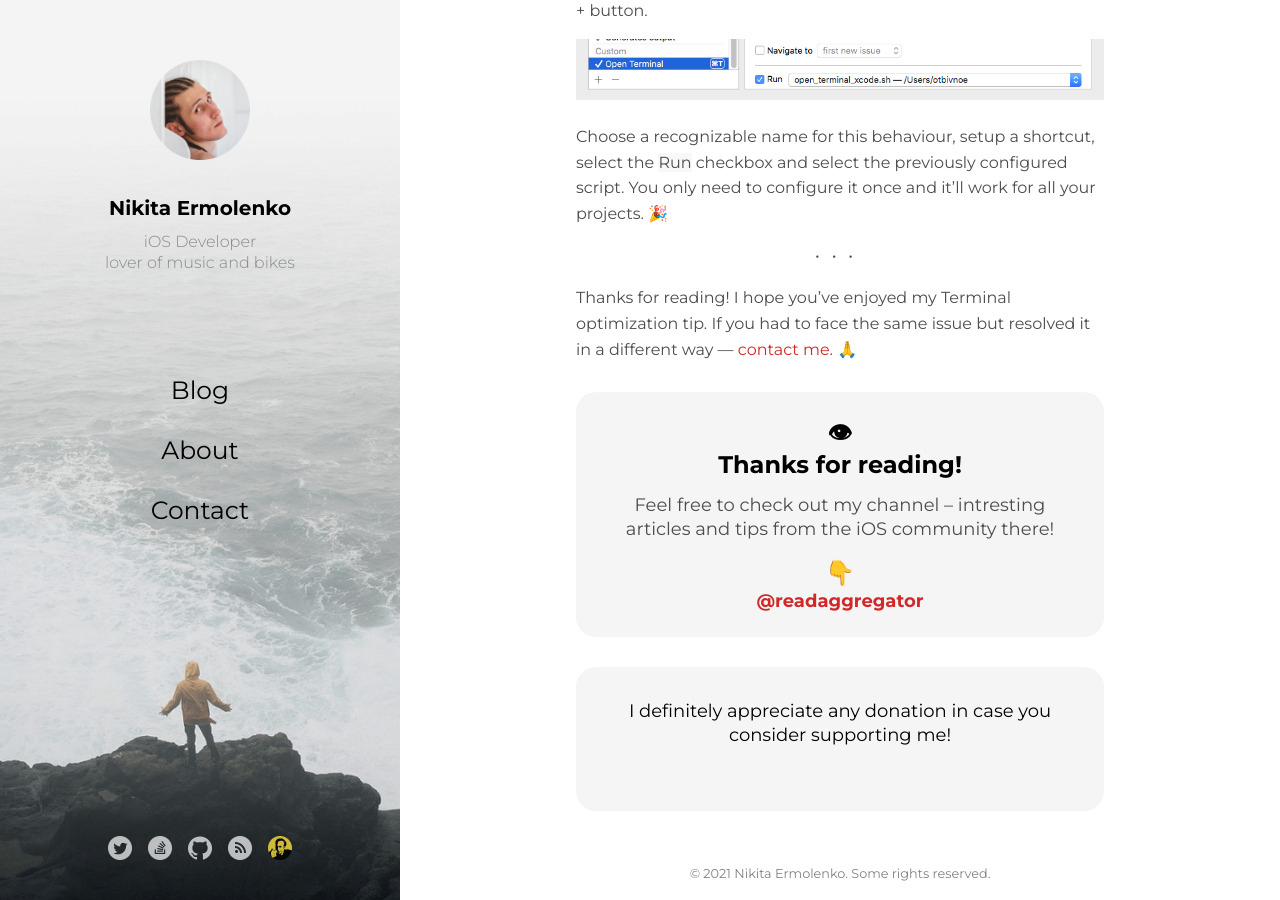
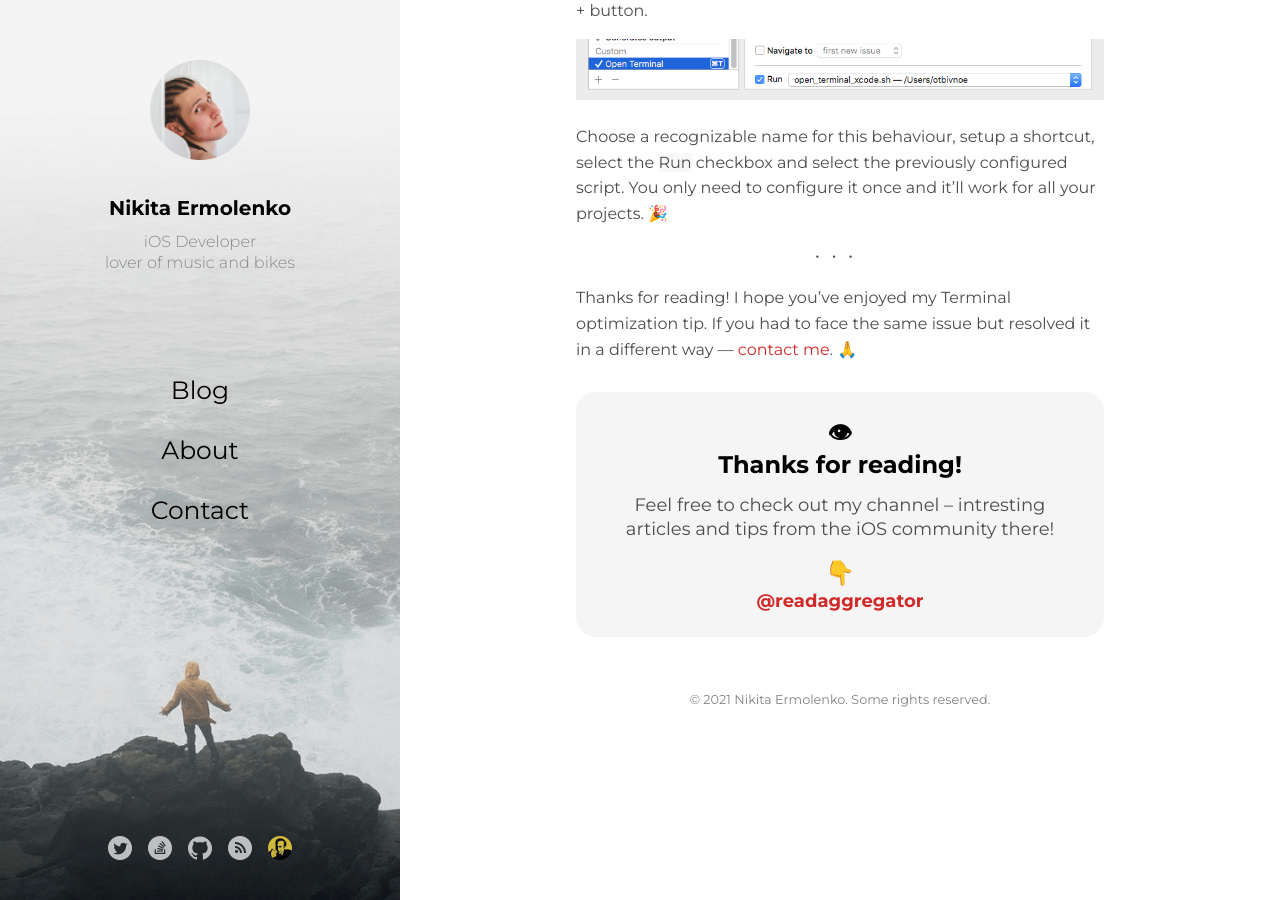
Before and after one commit to Otbivnoe/Otbivnoe.github.io, a Jekyll site: the page built from _posts/2017-10-23-Lets-Optimize-the-Work-with-Terminal-for-Xcode-Developers.md, in a window 1280 px wide and 900 px high, scrolled down 1544 px. Built offline with Jekyll 4.4.1, drawn with Linux system fonts in a browser that asks for light colours.

Commit message:
Remove snonsor footer due to the problems with the Russian government

```diff
--- a/_includes/sponsor.html
+++ /dev/null
@@ -1,15 +0,0 @@
-<footer class="footer footer__sponsor">
-    <p class="footer__sponsor-title">I definitely appreciate any donation in case you consider supporting me!</p>
-    <script type="text/javascript"
-        src="https://cdnjs.buymeacoffee.com/1.0.0/button.prod.min.js"
-        data-name="bmc-button"
-        data-slug="otbivnoe"
-        data-color="#d12929"
-        data-emoji=""
-        data-font="Cookie"
-        data-text="Buy me a coffee"
-        data-outline-color="#ffffff"
-        data-font-color="#ffffff"
-        data-coffee-color="#FFDD00" >
-    </script>
-</footer>
--- a/_layouts/post.html
+++ b/_layouts/post.html
@@ -26,5 +26,3 @@ layout: default
 {{ content }}
 
 {% include readaggregator_footer.html %}
-
-{% include sponsor.html %}
```
